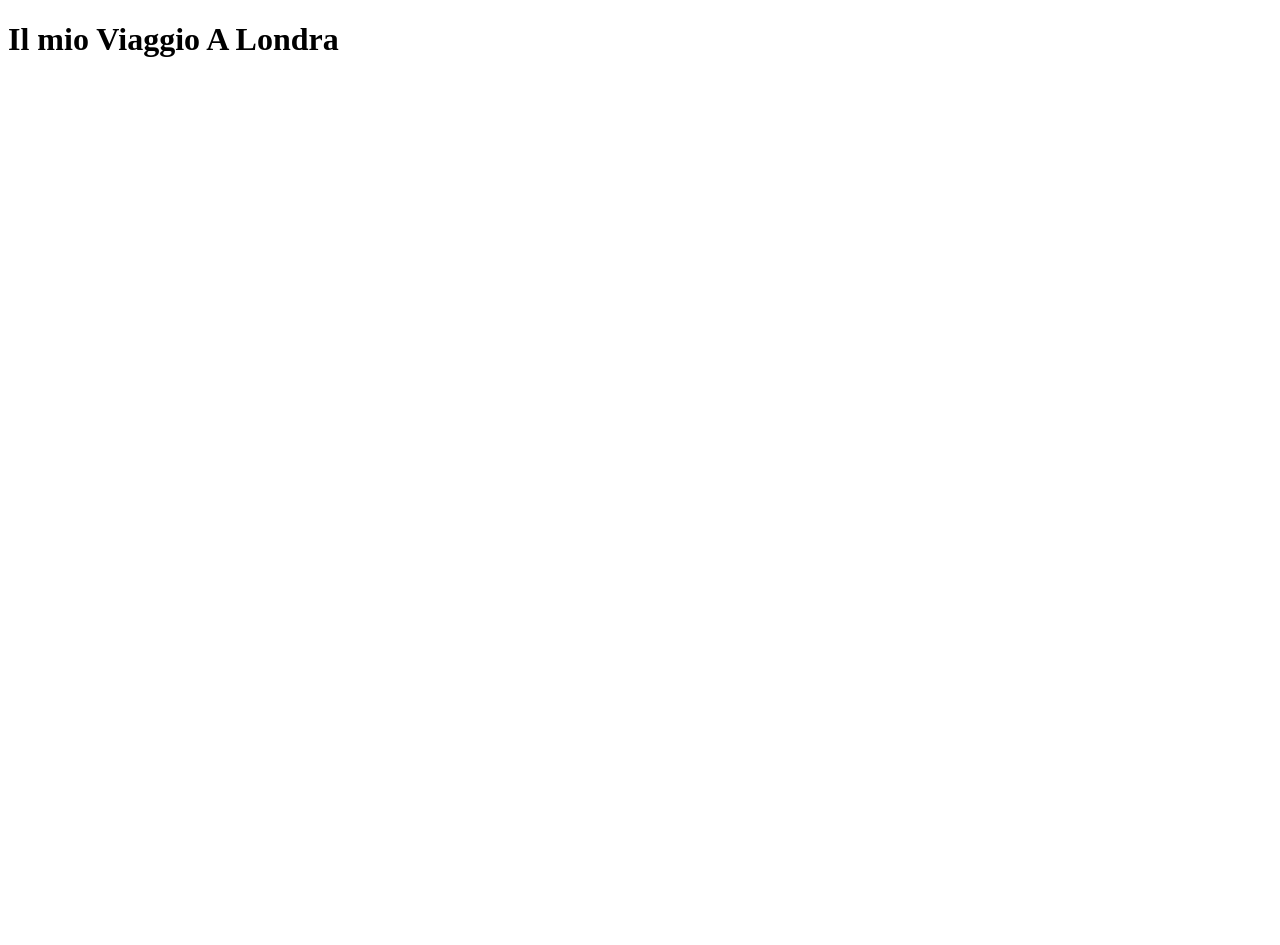
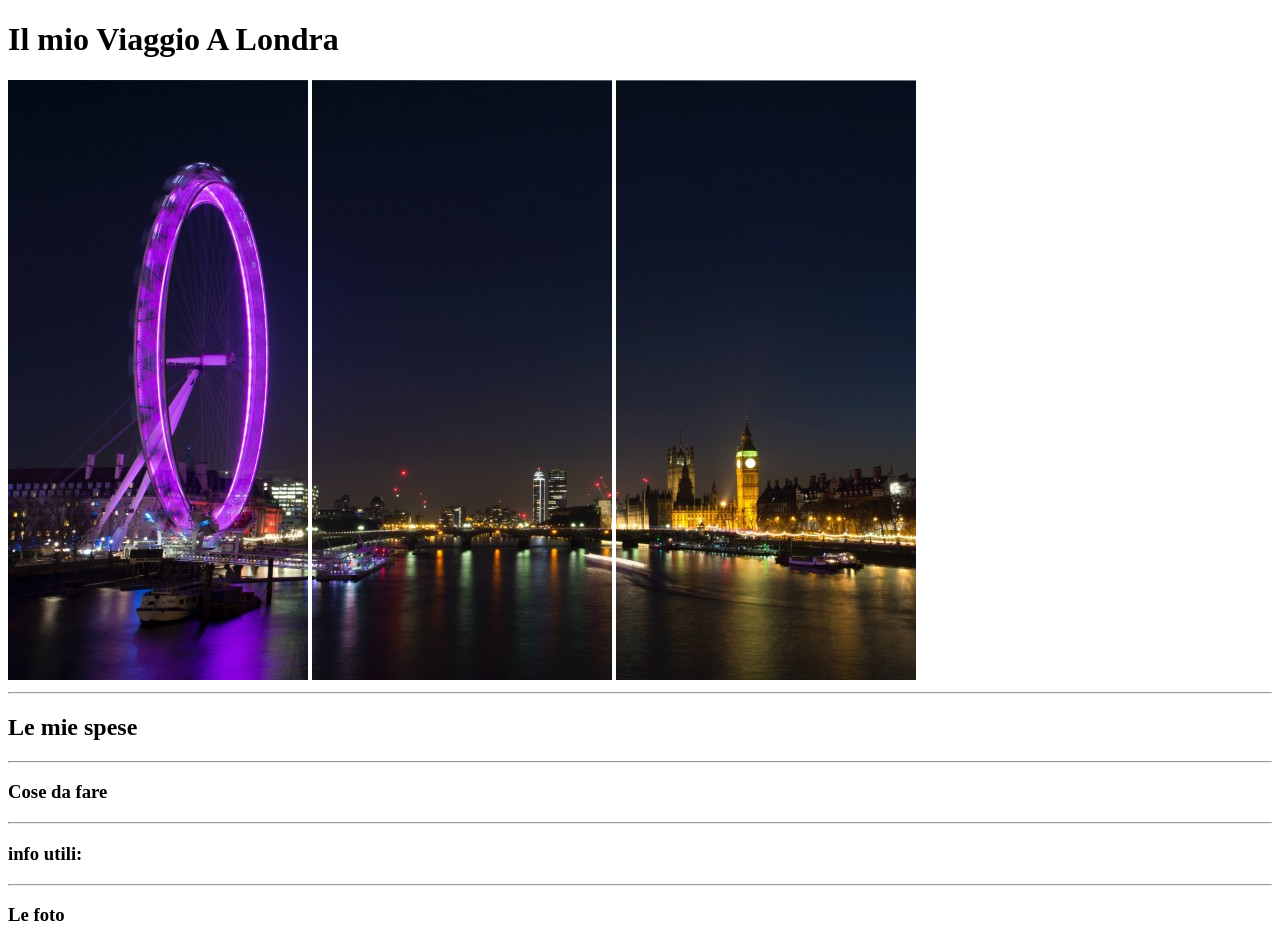
Before and after one commit to HadolphMercogliano/html-london-trip, a plain HTML site: page index.html in a window 1280 px wide. Before the commit the page ends 800 px from the top, so only its background shows below. Drawn offline with Linux system fonts and the light colour scheme.

Commit message:
header completo

```diff
--- a/index.html
+++ b/index.html
@@ -8,25 +8,36 @@
     <!-- titolo e presentazione -->
     <header>
         <h1>Il mio Viaggio A Londra</h1>
+        <img src="./img/pexels-bill-emrich-230794-0.jpg" alt="">
+        <img src="./img/pexels-bill-emrich-230794-1.jpg" alt="">
+        <img src="./img/pexels-bill-emrich-230794-2.jpg" alt="">
+        <hr>
     </header>
 
     <main>
         <!-- sezione spese -->
         <section>
+            <h2>Le mie spese</h2>
 
+            <hr>
         </section>
-        <!-- sezione todo -->
+        <!-- sezione to do -->
         <section>
+            <h3>Cose da fare</h3>
 
+            <hr>
         </section>
         <!-- sezione info -->
         <section>
+            <h3>info utili:</h3>
 
+            <hr>
         </section>
 
     </main>
     <!-- foto -->
     <footer>
+        <h3>Le foto</h3>
 
     </footer>
 
```
